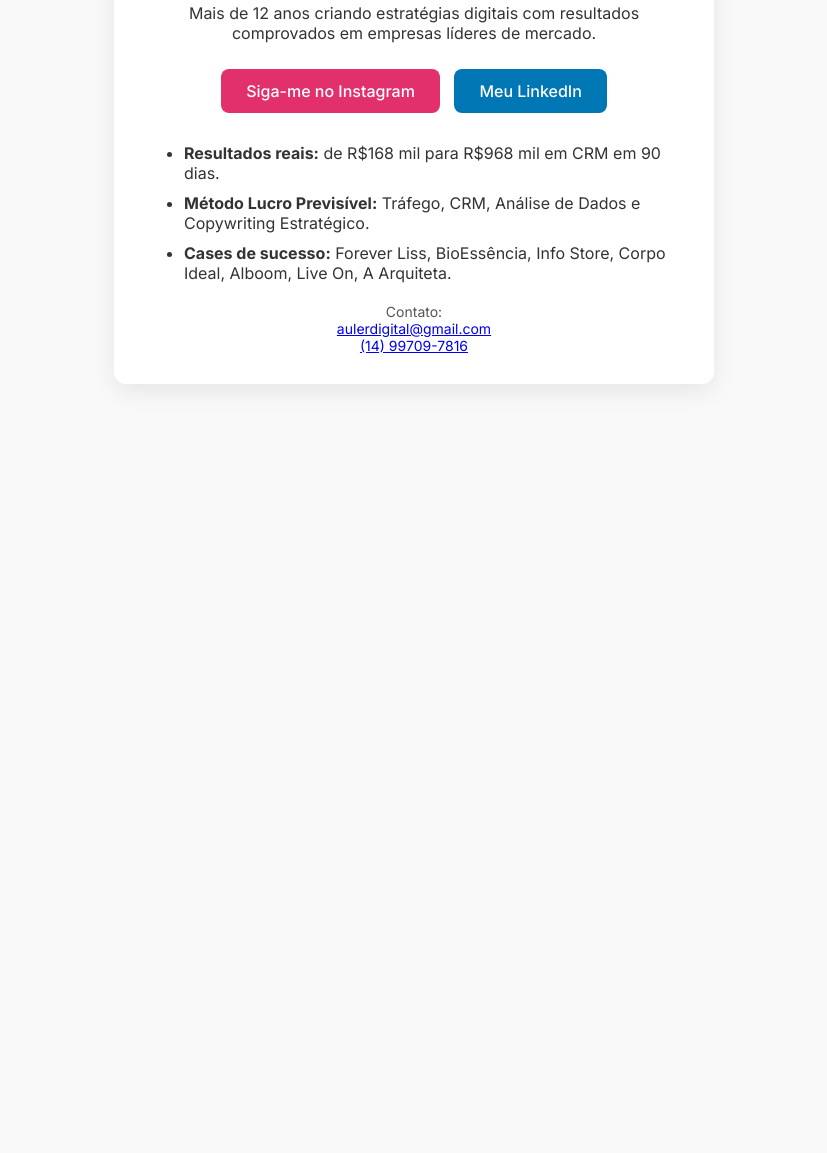
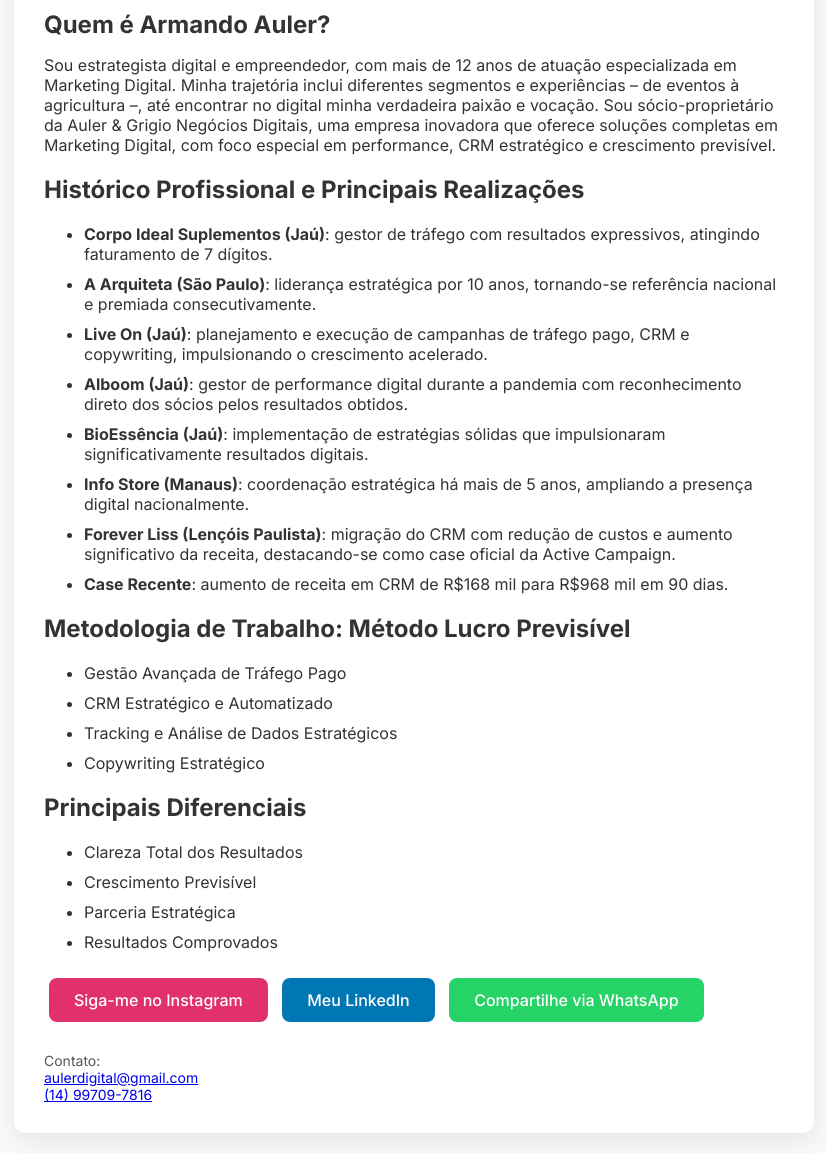
Before and after one commit to mandjey/quemsou, a plain HTML site: page index.html in a window 1280 px wide. Shown: the part 180-1333 px from the top of the page, without its empty margins (226-1053 px from the left). Before the commit the page ends 800 px from the top, so only its background shows below. Drawn offline with Linux system fonts and the light colour scheme.

Commit message:
Update index.html

```diff
--- a/index.html
+++ b/index.html
@@ -14,7 +14,7 @@
             color: #333;
         }
         .container {
-            max-width: 600px;
+            max-width: 800px;
             margin: 0 auto;
             padding: 20px;
         }
@@ -23,12 +23,10 @@
             padding: 30px;
             border-radius: 12px;
             box-shadow: 0 8px 24px rgba(0,0,0,0.08);
-            text-align: center;
             margin-top: 30px;
         }
-        h1 {
+        h1, h2, h3 {
             margin-bottom: 10px;
-            font-size: 28px;
         }
         .subtitle {
             color: #777;
@@ -50,11 +48,13 @@
         .linkedin {
             background-color: #0077B5;
         }
+        .share {
+            background-color: #25D366;
+        }
         .buttons a:hover {
             transform: translateY(-5px);
         }
         ul {
-            text-align: left;
             margin-top: 20px;
         }
         li {
@@ -65,14 +65,6 @@
             margin-top: 20px;
             color: #555;
         }
-        @media (max-width: 600px) {
-            .container {
-                padding: 10px;
-            }
-            .card {
-                padding: 20px;
-            }
-        }
     </style>
 </head>
 <body>
@@ -80,18 +72,43 @@
         <div class="card">
             <h1>Armando Auler</h1>
             <div class="subtitle">Especialista em Marketing Digital de Alta Performance</div>
-            <p>Mais de 12 anos criando estratégias digitais com resultados comprovados em empresas líderes de mercado.</p>
+
+            <h2>Quem é Armando Auler?</h2>
+            <p>Sou estrategista digital e empreendedor, com mais de 12 anos de atuação especializada em Marketing Digital. Minha trajetória inclui diferentes segmentos e experiências – de eventos à agricultura –, até encontrar no digital minha verdadeira paixão e vocação. Sou sócio-proprietário da Auler & Grigio Negócios Digitais, uma empresa inovadora que oferece soluções completas em Marketing Digital, com foco especial em performance, CRM estratégico e crescimento previsível.</p>
+
+            <h2>Histórico Profissional e Principais Realizações</h2>
+            <ul>
+                <li><strong>Corpo Ideal Suplementos (Jaú)</strong>: gestor de tráfego com resultados expressivos, atingindo faturamento de 7 dígitos.</li>
+                <li><strong>A Arquiteta (São Paulo)</strong>: liderança estratégica por 10 anos, tornando-se referência nacional e premiada consecutivamente.</li>
+                <li><strong>Live On (Jaú)</strong>: planejamento e execução de campanhas de tráfego pago, CRM e copywriting, impulsionando o crescimento acelerado.</li>
+                <li><strong>Alboom (Jaú)</strong>: gestor de performance digital durante a pandemia com reconhecimento direto dos sócios pelos resultados obtidos.</li>
+                <li><strong>BioEssência (Jaú)</strong>: implementação de estratégias sólidas que impulsionaram significativamente resultados digitais.</li>
+                <li><strong>Info Store (Manaus)</strong>: coordenação estratégica há mais de 5 anos, ampliando a presença digital nacionalmente.</li>
+                <li><strong>Forever Liss (Lençóis Paulista)</strong>: migração do CRM com redução de custos e aumento significativo da receita, destacando-se como case oficial da Active Campaign.</li>
+                <li><strong>Case Recente</strong>: aumento de receita em CRM de R$168 mil para R$968 mil em 90 dias.</li>
+            </ul>
+
+            <h2>Metodologia de Trabalho: Método Lucro Previsível</h2>
+            <ul>
+                <li>Gestão Avançada de Tráfego Pago</li>
+                <li>CRM Estratégico e Automatizado</li>
+                <li>Tracking e Análise de Dados Estratégicos</li>
+                <li>Copywriting Estratégico</li>
+            </ul>
+
+            <h2>Principais Diferenciais</h2>
+            <ul>
+                <li>Clareza Total dos Resultados</li>
+                <li>Crescimento Previsível</li>
+                <li>Parceria Estratégica</li>
+                <li>Resultados Comprovados</li>
+            </ul>
 
             <div class="buttons">
                 <a href="https://www.instagram.com/mandjey/" class="instagram" target="_blank">Siga-me no Instagram</a>
                 <a href="https://www.linkedin.com/in/armandoauler/" class="linkedin" target="_blank">Meu LinkedIn</a>
+                <a href="whatsapp://send?text=Conheça Armando Auler especialista em Marketing Digital: https://www.instagram.com/mandjey/" class="share" target="_blank">Compartilhe via WhatsApp</a>
             </div>
-
-            <ul>
-                <li><strong>Resultados reais:</strong> de R$168 mil para R$968 mil em CRM em 90 dias.</li>
-                <li><strong>Método Lucro Previsível:</strong> Tráfego, CRM, Análise de Dados e Copywriting Estratégico.</li>
-                <li><strong>Cases de sucesso:</strong> Forever Liss, BioEssência, Info Store, Corpo Ideal, Alboom, Live On, A Arquiteta.</li>
-            </ul>
 
             <div class="footer">
                 Contato:<br>
```
